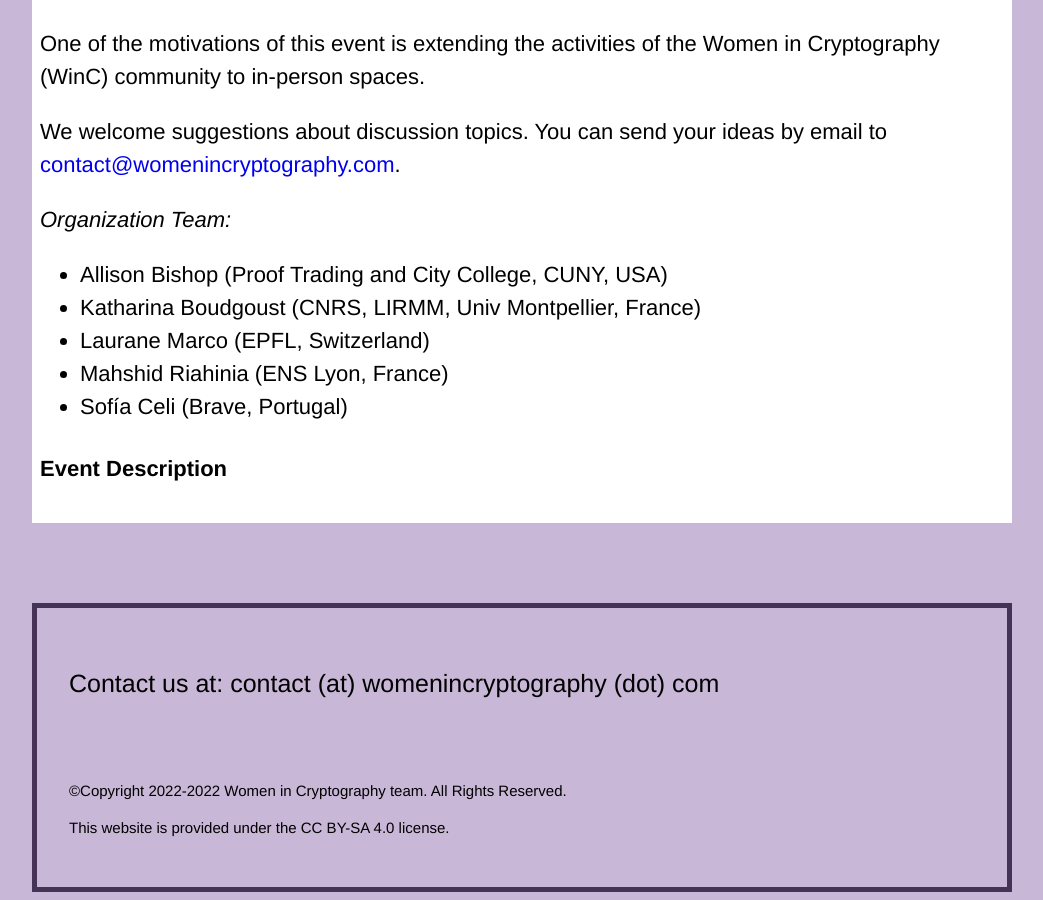
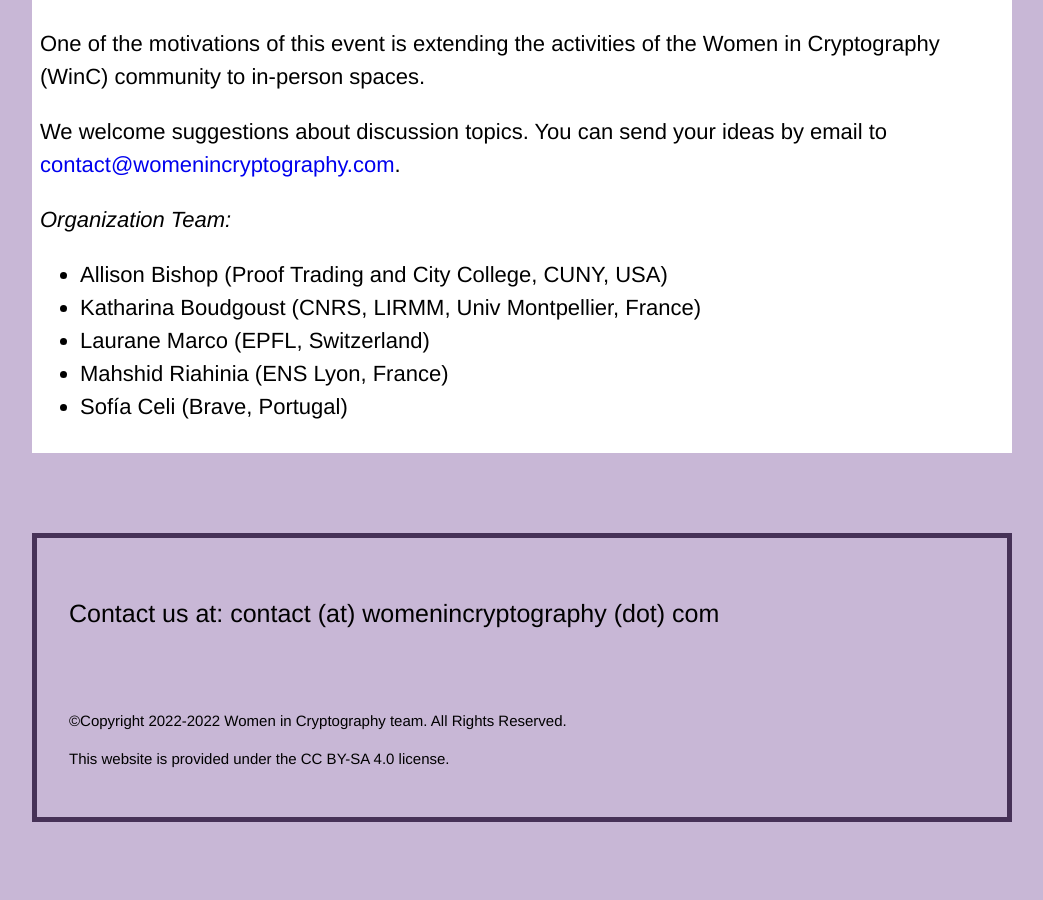
Before and after one commit to women-in-cryptography/women-in-cryptography-website, a Jekyll site: the page built from workshop.html, in a window 1280 px wide and 900 px high, scrolled down 1405 px. Shown: the whole window, without its empty margins (118-1161 px from the left). Built offline with Jekyll 4.4.1, drawn with Linux system fonts in a browser that asks for light colours; after the commit the page ends 2235 px from its top, so only the background shows below that.

Commit message:
WIP updating website

```diff
--- a/workshop.html
+++ b/workshop.html
@@ -30,9 +30,9 @@
   </p>
 
   <ol start=1>
-    <li> to <b>Gather</b> people who advocate for improving the diversity in the cryptography community,</li>
-    <li> to <b>Listen</b> to the perspectives from those who suffer from the lack of diversity in our community,</li>
-    <li> to <b>Brainstorm</b> ideas on how to address the raised issues as a first step for a concrete plan of action.</li>
+    <li> to <strong>Gather</strong> people who advocate for improving the diversity in the cryptography community,</li>
+    <li> to <strong>Listen</strong> to the perspectives from those who suffer from the lack of diversity in our community,</li>
+    <li> to <strong>Brainstorm</strong> ideas on how to address the raised issues as a first step for a concrete plan of action.</li>
   </ol>
 
   <p>
@@ -51,5 +51,4 @@
     <li>Sofía Celi (Brave, Portugal)</li>
   </ul>
 
-  <h4>Event Description</h4>
 </div>
```
